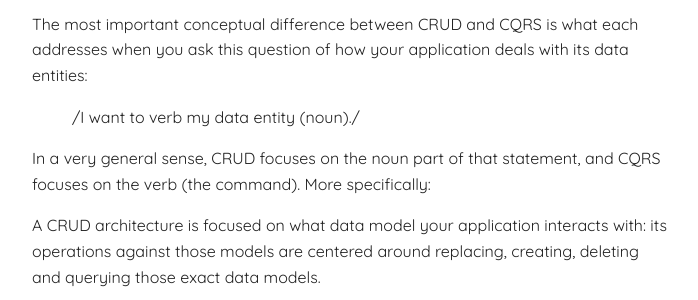
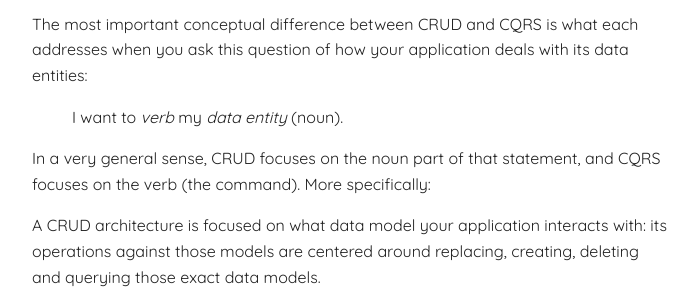
Before and after one commit to mike-douglas/mike-douglas.github.io, a Jekyll site: the page built from _posts/2016-06-28-cqrs-simplified.md, in a window 1280 px wide and 900 px high, scrolled down 814 px. Shown: the part 153-453 px from the top of the window, without its empty margins (8-706 px from the left). Built offline with Jekyll 4.4.1, drawn with Linux system fonts in a browser that asks for light colours.

```diff
--- a/_posts/2016-06-28-cqrs-simplified.md
+++ b/_posts/2016-06-28-cqrs-simplified.md
@@ -26,7 +26,7 @@ For many applications and architectures this is the perfect way to handle model
 
 The most important conceptual difference between CRUD and CQRS is what each addresses when you ask this question of how your application deals with its data entities:
 
-> /I want to verb my data entity (noun)./
+> I want to _verb_ my _data entity_ (noun).
 
 In a very general sense, CRUD focuses on the noun part of that statement, and CQRS focuses on the verb (the command). More specifically:
 
```
